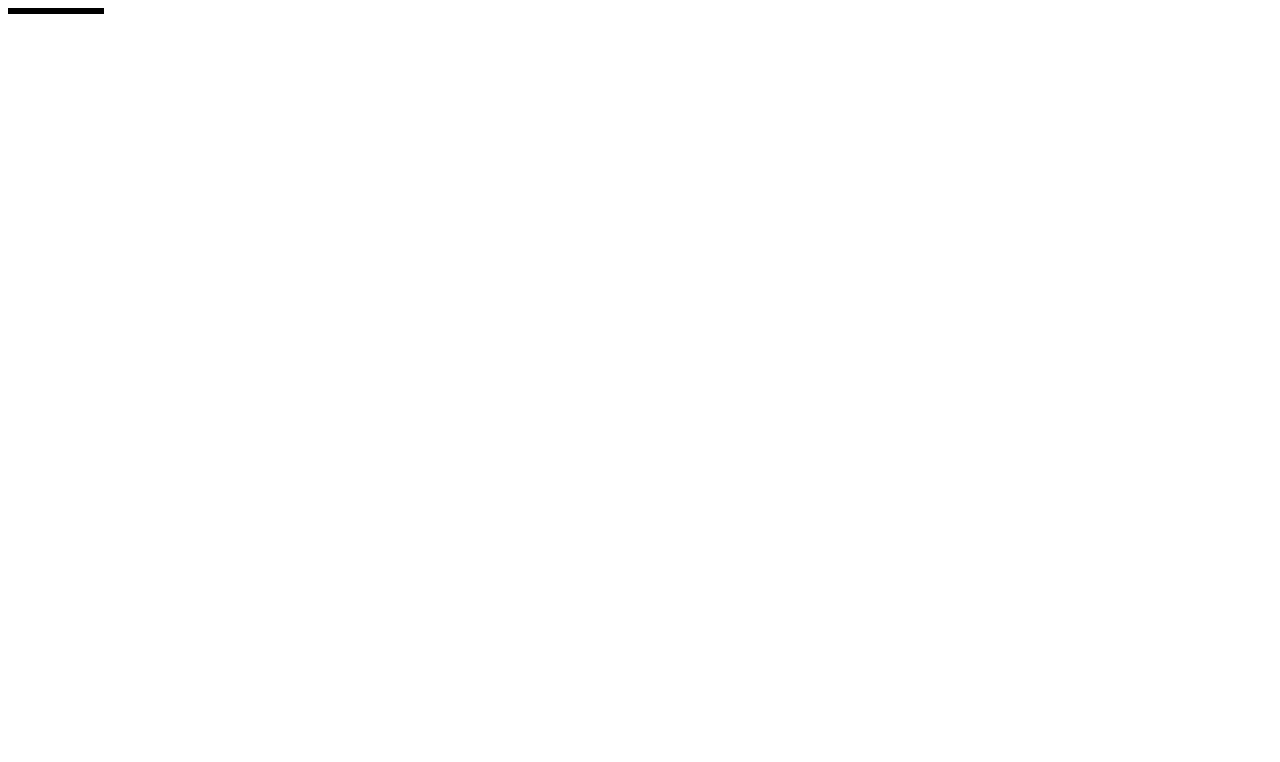
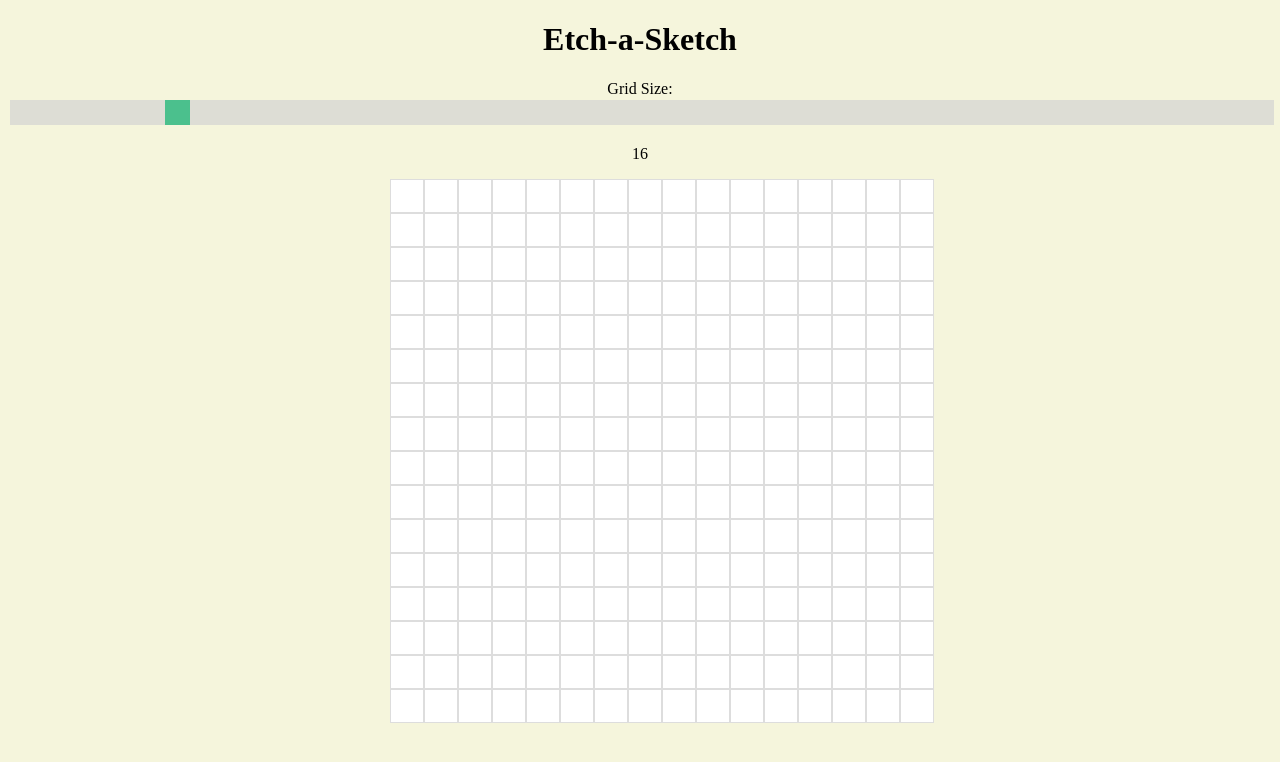
Before and after one commit to Faahm/etch-a-sketch, a plain HTML site: page index.html in a window 1280 px wide. Drawn offline with Linux system fonts and the light colour scheme.

Commit message:
Add range input

```diff
--- a/index.html
+++ b/index.html
@@ -9,6 +9,14 @@
     <script src="index.js" defer></script>
 </head>
 <body>
+    <h1>Etch-a-Sketch</h1>
+    <div class="button-row">
+        <div class="slidecontainer">
+            <label for="myRange">Grid Size:</label>
+            <input type="range" min="4" max="100" value="16" class="slider" id="myRange">
+            <p id="grid-size">Size: </p>
+        </div>
+    </div>
     <div class="container"></div>
 </body>
 </html>
--- a/index.js
+++ b/index.js
@@ -1,7 +1,30 @@
 const container = document.querySelector('.container');
-for(let i = 0; i < 16; i++) {
-    const grid = document.createElement('div');
-    grid.classList.add('grid');
-    console.log(grid);
-    container.appendChild(grid);
+function makeGrid(rows, cols) {
+    container.style.setProperty('--grid-rows', rows);
+    container.style.setProperty('--grid-cols', cols);
+    for (c = 0; c < (rows * cols); c++) {
+      let grid = document.createElement("div");
+      container.appendChild(grid).className = "grid";
+    };
+    colorBlack()
+  };
+
+  function colorBlack() {
+    const grids = document.querySelectorAll('.grid');
+    grids.forEach(grid => {
+    grid.addEventListener('mouseover', () => {
+      grid.style.backgroundColor = 'black';
+    });
+  });
+  }
+
+var slider = document.getElementById("myRange");
+var output = document.getElementById("grid-size");
+output.innerHTML = slider.value; // Display the default slider value
+
+// Update the current slider value (each time you drag the slider handle)
+slider.oninput = function() {
+  output.innerHTML = this.value;
 }
+
+  makeGrid(16, 16);
--- a/style.css
+++ b/style.css
@@ -1,8 +1,63 @@
-.container {
-    display: flex;
-    flex-wrap: wrap;
+body {
+    background-color: beige;
+    text-align: center;
+}
+:root {
+    --grid-cols: 1;
+    --grid-rows: 1;
+  }
+
+  .container {
+    margin: auto;
+    width: 500px;
+    height: 500px;
+    display: grid;
+    grid-template-rows: repeat(var(--grid-rows), 1fr);
+    grid-template-columns: repeat(var(--grid-cols), 1fr);
+  }
+
+.grid {
+    padding: 1em;
+    border: 1px solid #ddd;
+    background-color: white;
 }
 
-.grid {
-    border-style: solid;
+.gridBlack{
+  background-color: black;
 }
+
+.slidecontainer {
+  width: 100%; /* Width of the outside container */
+}
+
+.slider {
+  -webkit-appearance: none;  /* Override default CSS styles */
+  appearance: none;
+  width: 100%; /* Full-width */
+  height: 25px; /* Specified height */
+  background: #d3d3d3; /* Grey background */
+  outline: none; /* Remove outline */
+  opacity: 0.7; /* Set transparency (for mouse-over effects on hover) */
+  -webkit-transition: .2s; /* 0.2 seconds transition on hover */
+  transition: opacity .2s;
+}
+
+.slider:hover {
+  opacity: 1; /* Fully shown on mouse-over */
+}
+
+.slider::-webkit-slider-thumb {
+  -webkit-appearance: none; /* Override default look */
+  appearance: none;
+  width: 25px; /* Set a specific slider handle width */
+  height: 25px; /* Slider handle height */
+  background: #04AA6D; /* Green background */
+  cursor: pointer; /* Cursor on hover */
+}
+
+.slider::-moz-range-thumb {
+  width: 25px; /* Set a specific slider handle width */
+  height: 25px; /* Slider handle height */
+  background: #04AA6D; /* Green background */
+  cursor: pointer; /* Cursor on hover */
+}
```
